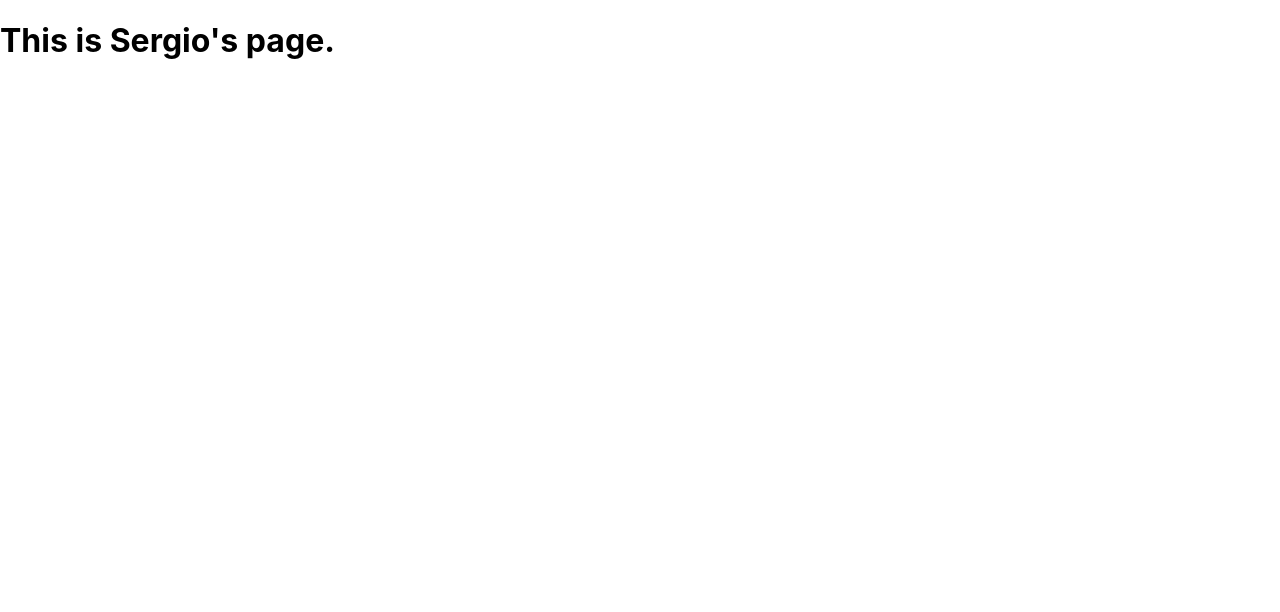
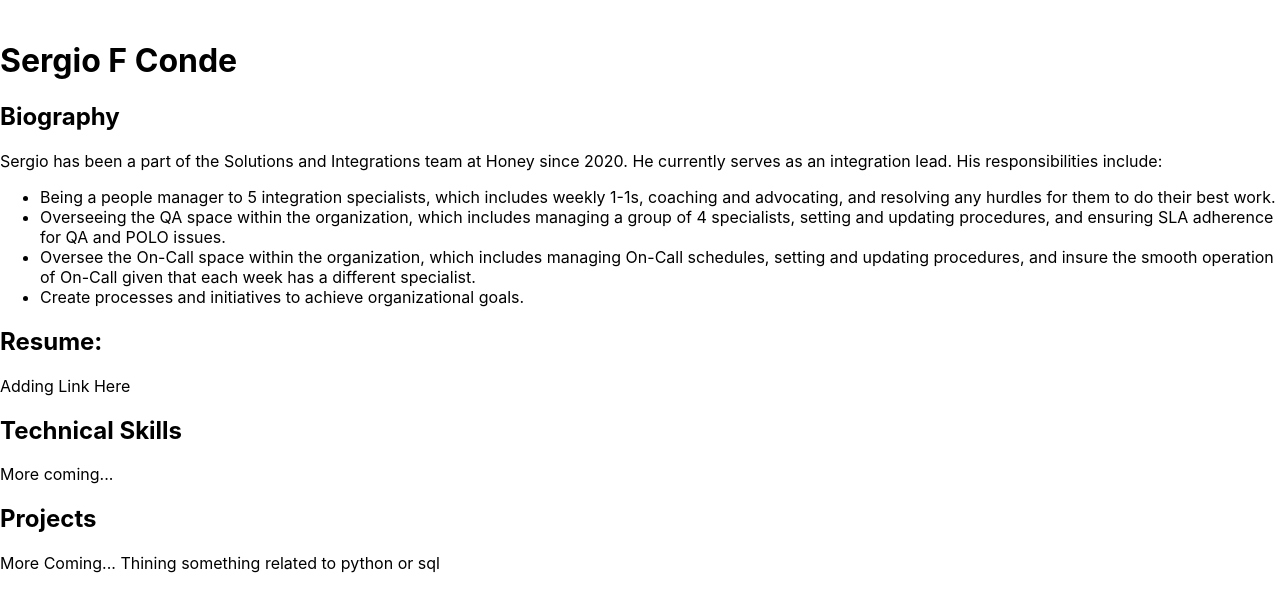
Before and after one commit to moisesjsanchez/vipersharkz, a React (Create React App) app: page /Sergio in a window 1280 px wide. Shown: the top 612 px of the page. Built offline with nearby package versions, Linux system fonts and the light colour scheme.

Commit message:
adding bio and picture

```diff
--- a/src/endpoints/Sergio/index.jsx
+++ b/src/endpoints/Sergio/index.jsx
@@ -5,7 +5,28 @@
     render() {
         return (
             <div>
-                <h1> This is Sergio's page.</h1>
+                <img src = '' class = 'profile-photo'></img>
+                <h1>Sergio F Conde</h1>
+                <h2>Biography</h2>
+                <p>Sergio has been a part of the Solutions and Integrations team at Honey since 2020. He currently serves as an integration lead.
+                    His responsibilities include:
+                    <ul>
+                        <li>Being a people manager to 5 integration specialists, which includes weekly 1-1s, coaching and advocating, and resolving any hurdles for them to do their best work.</li>
+                        <li>Overseeing the QA space within the organization, which includes managing a group of 4 specialists, setting and updating procedures, and ensuring SLA adherence for QA and POLO issues.</li>
+                        <li>Oversee the On-Call space within the organization, which includes managing On-Call schedules, setting and updating procedures, and insure the smooth operation of On-Call given that each week has a different specialist.</li>
+                        <li>Create processes and initiatives to achieve organizational goals.</li>
+                    </ul>
+                </p>
+                <h2>Resume:</h2> <div> Adding Link Here </div>
+                <h2>Technical Skills</h2>
+                <div>
+                    <p>More coming...</p>
+                </div>
+                <h2>Projects</h2>
+                <div>
+                    <p>More Coming... Thining something related to python or sql</p>
+                </div>
+                <h2></h2>
             </div>
         )
     }
```
Also changed, not shown: 1 other file (tests, documents, lock files or other folders).
